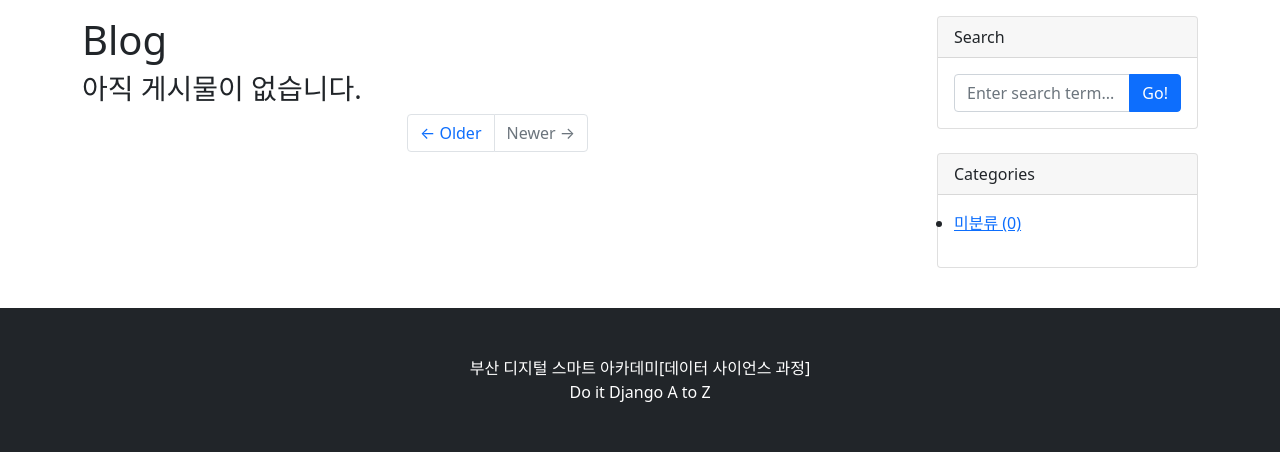
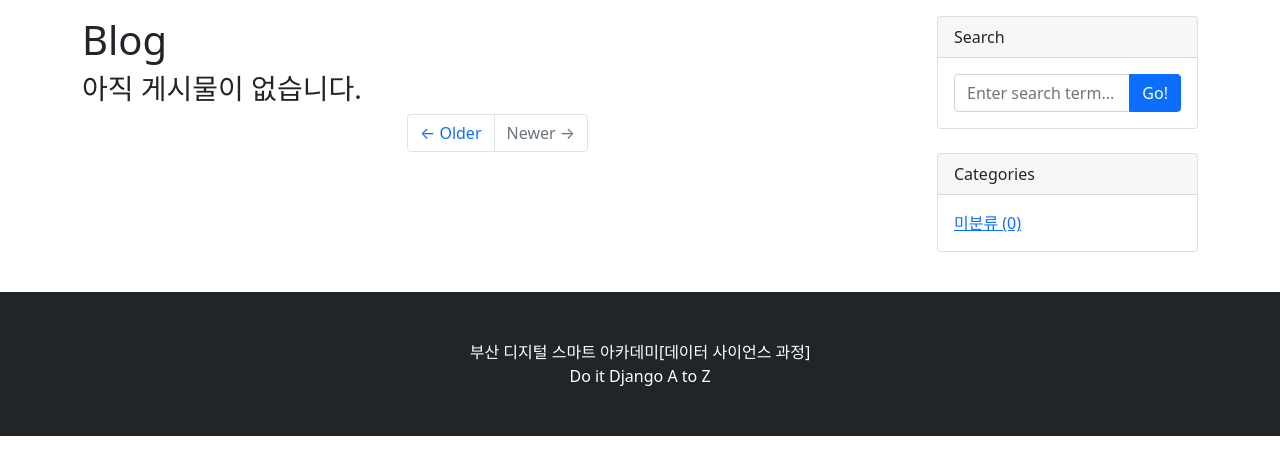
Before and after one commit to hwanggiju/Do_it_django_a_to_z, a Django app: page /blog/ in a window 1280 px wide. Shown: the part 80-555 px from the top of the page. Run offline with Django 4.2, Linux system fonts and the light colour scheme; data that the repository does not hold is empty; some libraries are stand-ins or nearby versions.

Commit message:
Update base.html

```diff
--- a/blog/templates/blog/base.html
+++ b/blog/templates/blog/base.html
@@ -32,7 +32,7 @@
           <div class="card-header">Categories</div>
           <div class="card-body">
             <div class="row">
-                <ul class="list-unstyled-mb-0">
+                <ul class="list-unstyled mb-0">
                   {% for category in categories %}
                     <li><a href="{{ category.get_absolute_url }}">{{ category }} ({{ category.post_set.count }})</a>
                     </li>
```
